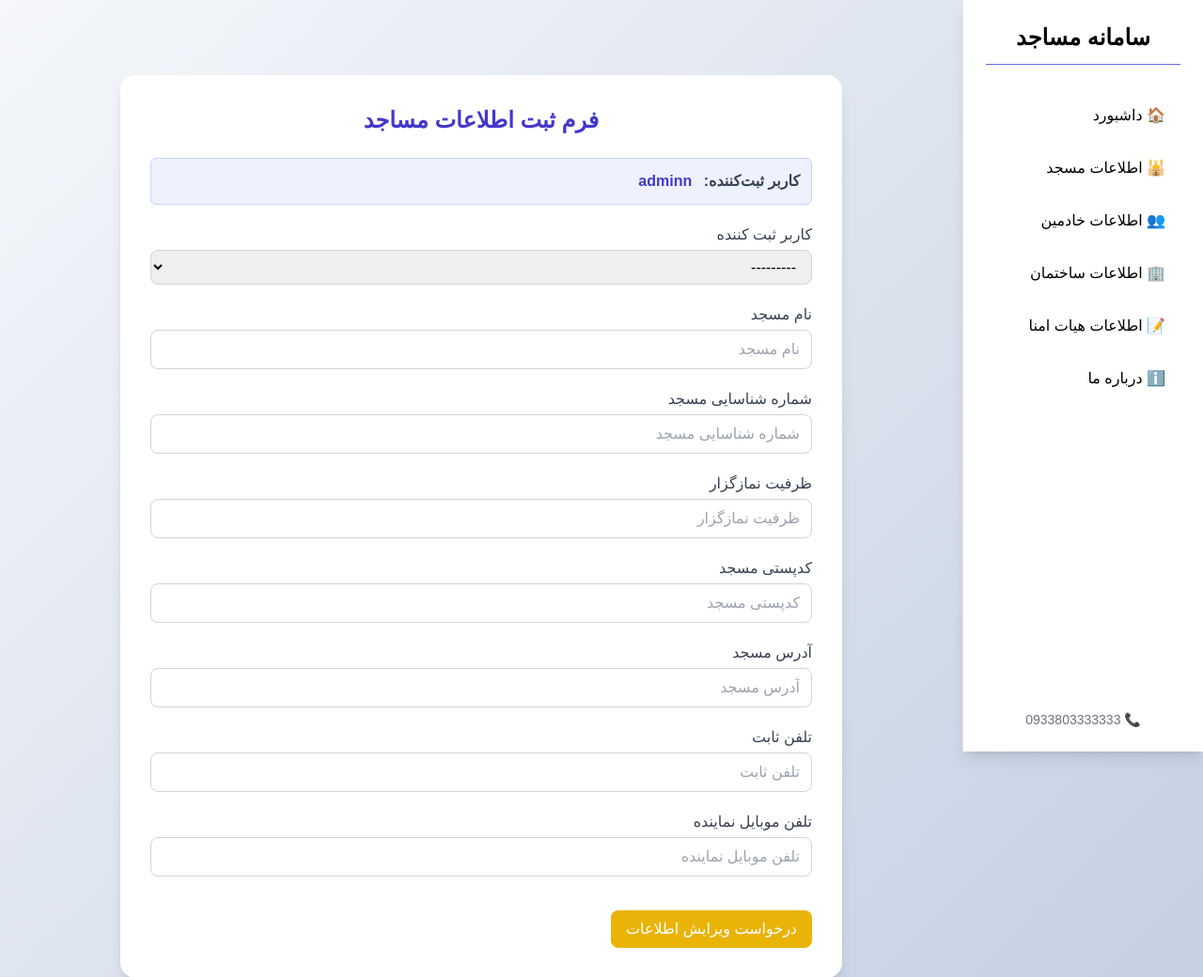
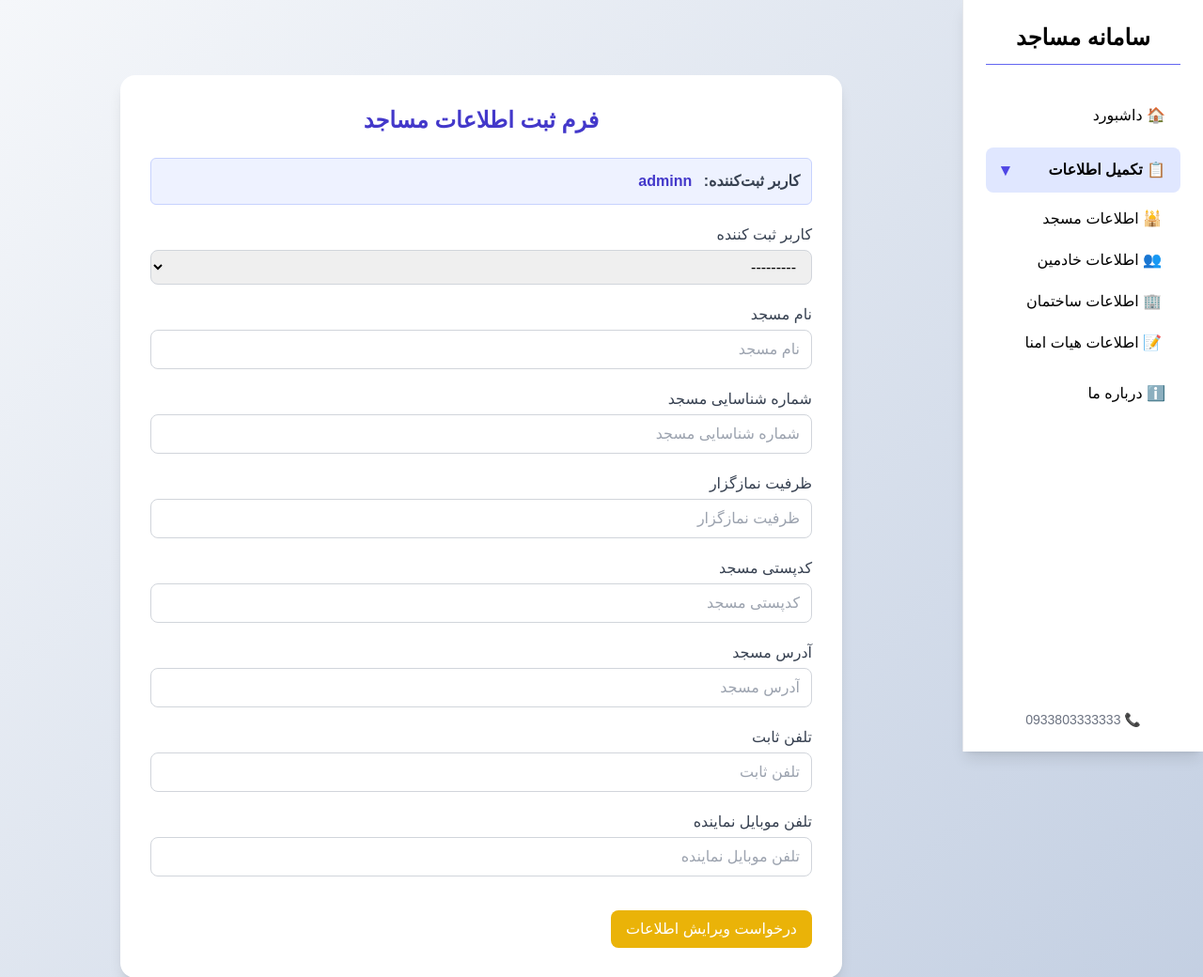
Before and after one commit to Arsalan7532/Mosque-Insurance-, a Django app: template bimemasajed1/forms/templates/mainform.html in a window 1280 px wide. Shown: the top 1040 px of the page at 94% size. Run offline with Django 5.2, Linux system fonts and the light colour scheme; the template is opened without the code that fills it: values that come from a table or form of the project are taken from there, others are empty; data comes from the database, SQL or seed files in the repository; tables that the repository leaves empty hold one stand-in row (values such as "Sample post"); some libraries are stand-ins or nearby versions.

Commit message:
create acardeon for menu

```diff
--- a/bimemasajed1/templates/base.html
+++ b/bimemasajed1/templates/base.html
@@ -10,7 +10,7 @@
 </head>
 <body class="bg-gray-100 flex min-h-screen">
 
-  <!-- سایدبار ثابت -->
+  <!-- سایدبار -->
   <aside class="w-64 bg-white shadow-lg border-l border-gray-200 p-6 flex flex-col justify-between fixed h-full right-0">
 
     <div>
@@ -22,27 +22,40 @@
         <a href="/" class="block py-2.5 px-4 rounded-lg hover:bg-indigo-600 transition {% if request.path == '/' %}bg-indigo-600 text-white{% endif %}">
           🏠 داشبورد
         </a>
-        <a href="{% url 'mainform' %}" class="block py-2.5 px-4 rounded-lg hover:bg-indigo-600 transition {% if '/mainform/' in request.path %}bg-indigo-600 text-white{% endif %}">
+
+        <!-- آکاردئون تکمیل اطلاعات -->
+        <details open class="mb-3">
+          <summary class="cursor-pointer py-2.5 px-4 rounded-lg bg-indigo-100 hover:bg-indigo-200 font-semibold flex items-center justify-between">
+            <span>📋 تکمیل اطلاعات</span>
+            <span class="text-indigo-600 text-lg">▾</span>
+          </summary>
+
+          <div class="pl-4 space-y-1 mt-2">
+            <a href="{% url 'mainform' %}"
+               class="block py-2 px-5 rounded hover:bg-indigo-600 hover:text-white transition {% if '/mainform/' in request.path %}bg-indigo-600 text-white{% endif %}">
               🕌 اطلاعات مسجد
             </a>
-        <a href="{% url 'personform' %}" class="block py-2.5 px-4 rounded-lg hover:bg-indigo-600 transition {% if '/personform/' in request.path %}bg-indigo-600 text-white{% endif %}">
+            <a href="{% url 'personform' %}"
+               class="block py-2 px-5 rounded hover:bg-indigo-600 hover:text-white transition {% if '/personform/' in request.path %}bg-indigo-600 text-white{% endif %}">
               👥 اطلاعات خادمین
             </a>
-        <a href="{% url 'buildform' %}" class="block py-2.5 px-4 rounded-lg hover:bg-indigo-600 transition {% if '/buildform/' in request.path %}bg-indigo-600 text-white{% endif %}">
+            <a href="{% url 'buildform' %}"
+               class="block py-2 px-5 rounded hover:bg-indigo-600 hover:text-white transition {% if '/buildform/' in request.path %}bg-indigo-600 text-white{% endif %}">
               🏢 اطلاعات ساختمان
             </a>
-        <a href="{% url 'boardform' %}" class="block py-2.5 px-4 rounded-lg hover:bg-indigo-600 transition {% if '/boardform/' in request.path %}bg-indigo-600 text-white{% endif %}">
+            <a href="{% url 'boardform' %}"
+               class="block py-2 px-5 rounded hover:bg-indigo-600 hover:text-white transition {% if '/boardform/' in request.path %}bg-indigo-600 text-white{% endif %}">
               📝 اطلاعات هیات امنا
             </a>
+          </div>
+        </details>
 
-        <!-- درباره ما دقیقا بالای شماره -->
         <a href="/about/" class="block py-2.5 px-4 rounded-lg hover:bg-indigo-600 transition {% if '/about/' in request.path %}bg-indigo-600 text-white{% endif %}">
           ℹ️ درباره ما
         </a>
       </nav>
     </div>
 
-    <!-- شماره تلفن پایین سایدبار -->
     <div class="text-center text-gray-500 text-sm mt-8">
       📞 0933803333333
     </div>
```
Lines whose indentation alone changed are shown as unchanged.
